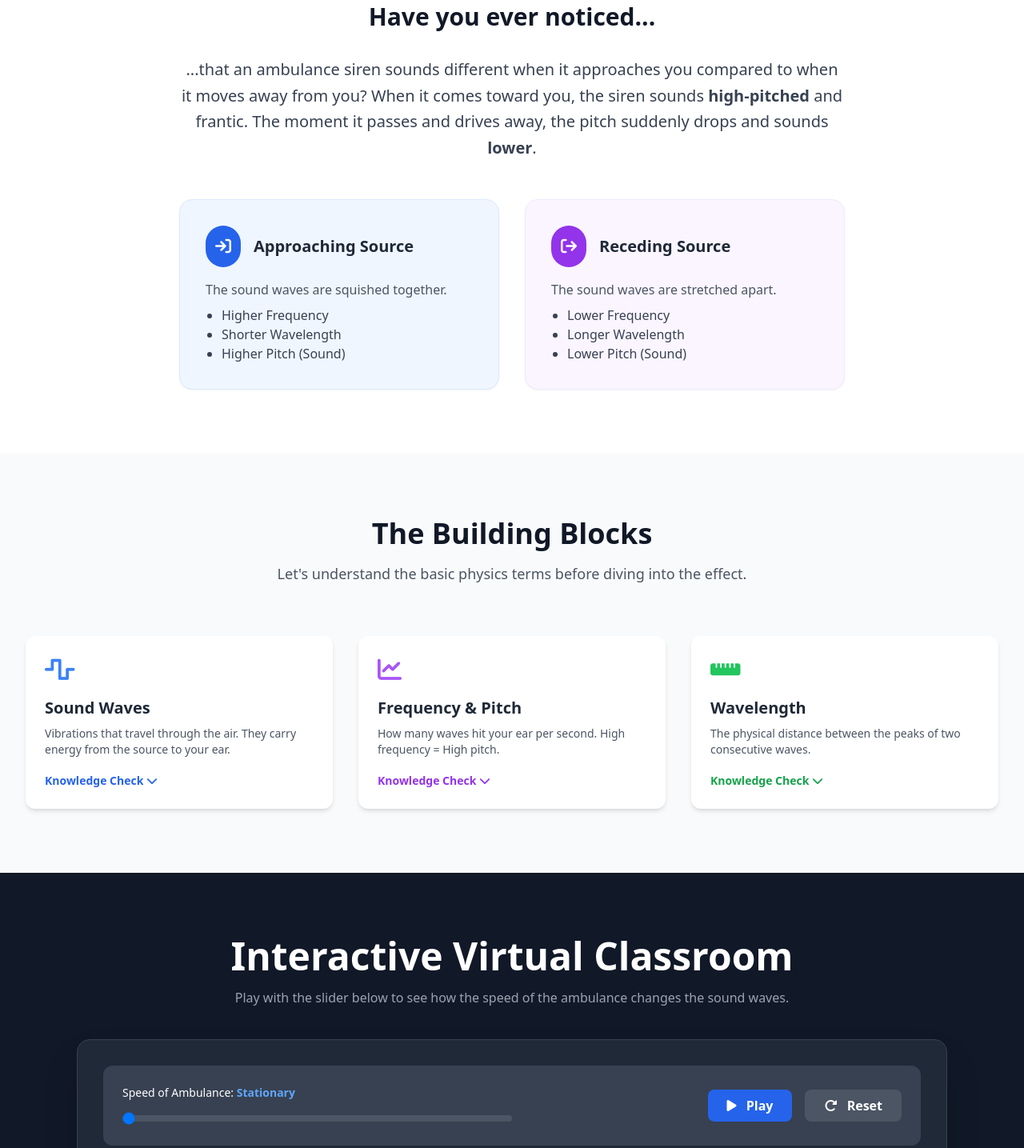
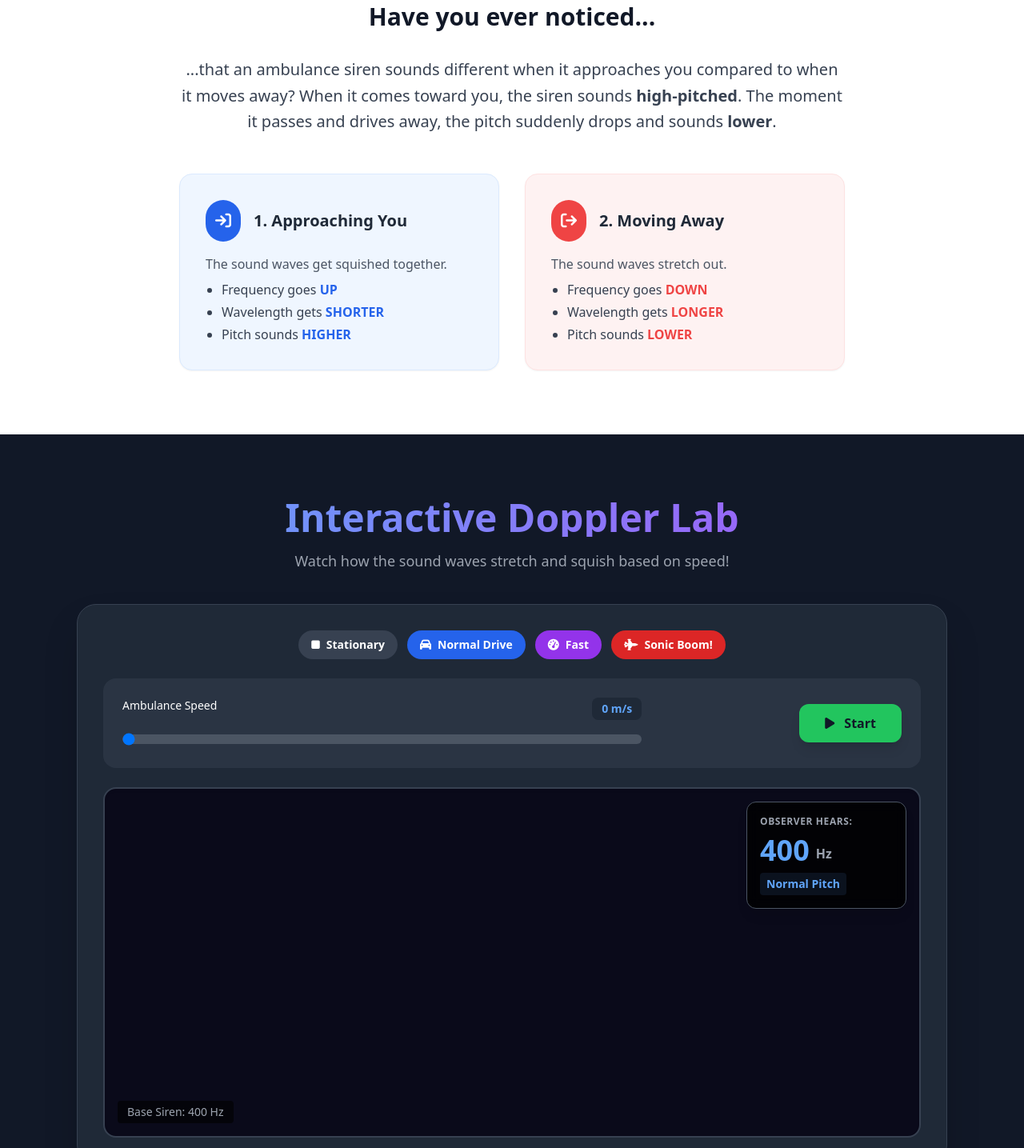
Before and after one commit to VishalGudesaria/Doppler-effect, a plain HTML site: page index.html in a window 1280 px wide. Shown: the part 833-2268 px from the top of the page at 80% size. Drawn offline with nearby package versions, Linux system fonts and the light colour scheme.

Commit message:
Update index.html

```diff
--- a/index.html
+++ b/index.html
@@ -1,21 +1,17 @@
+
 <!DOCTYPE html>
 <html lang="en" class="scroll-smooth">
 <head>
     <meta charset="UTF-8">
     <meta name="viewport" content="width=device-width, initial-scale=1.0">
     <title>Physics Made Easy - The Doppler Effect</title>
-    <!-- Tailwind CSS (CDN for simple hosting) -->
     <script src="https://cdn.tailwindcss.com"></script>
-    <!-- FontAwesome Icons -->
     <link rel="stylesheet" href="https://cdnjs.cloudflare.com/ajax/libs/font-awesome/6.4.0/css/all.min.css">
-    <!-- Custom CSS -->
     <link rel="stylesheet" href="style.css">
-    <!-- Custom JS -->
     <script src="script.js" defer></script>
 </head>
 <body class="bg-gray-50 text-gray-800 font-sans antialiased overflow-x-hidden">
 
-    <!-- NAVIGATION -->
     <nav class="fixed w-full bg-white/90 backdrop-blur-md shadow-sm z-50 border-b border-gray-200">
         <div class="max-w-7xl mx-auto px-4 sm:px-6 lg:px-8">
             <div class="flex justify-between h-16 items-center">
@@ -24,15 +20,14 @@
                     <span class="font-bold text-xl tracking-tight">Physics Made Easy</span>
                 </div>
                 <div class="hidden md:flex space-x-8">
-                    <a href="#intro" class="text-gray-600 hover:text-blue-600 font-medium transition-colors">Introduction</a>
-                    <a href="#concepts" class="text-gray-600 hover:text-blue-600 font-medium transition-colors">Basic Concepts</a>
-                    <a href="#simulation" class="text-gray-600 hover:text-blue-600 font-medium transition-colors">Simulation</a>
+                    <a href="#intro" class="text-gray-600 hover:text-blue-600 font-medium">Introduction</a>
+                    <a href="#concepts" class="text-gray-600 hover:text-blue-600 font-medium">Basic Concepts</a>
+                    <a href="#simulation" class="text-gray-600 hover:text-blue-600 font-medium">Simulation</a>
                 </div>
             </div>
         </div>
     </nav>
 
-    <!-- HERO SECTION -->
     <section class="relative pt-32 pb-20 lg:pt-48 lg:pb-32 bg-gradient-to-b from-blue-50 to-white overflow-hidden">
         <div class="max-w-7xl mx-auto px-4 sm:px-6 lg:px-8 relative text-center">
             <h1 class="text-5xl md:text-7xl font-extrabold tracking-tight mb-6">
@@ -41,112 +36,55 @@
             <p class="mt-4 text-xl md:text-2xl text-gray-600 max-w-3xl mx-auto italic font-light mb-10">
                 "Why Does an Ambulance Sound Different When It Passes You?"
             </p>
-            <a href="#intro" class="inline-flex items-center justify-center px-8 py-4 text-lg font-bold text-white bg-blue-600 hover:bg-blue-700 rounded-full shadow-lg hover:shadow-xl transition-all transform hover:-translate-y-1">
-                Start Learning <i class="fa-solid fa-arrow-right ml-2"></i>
+            <a href="#simulation" class="inline-flex items-center justify-center px-8 py-4 text-lg font-bold text-white bg-blue-600 hover:bg-blue-700 rounded-full shadow-lg hover:shadow-xl transition-all transform hover:-translate-y-1">
+                Jump to Simulation <i class="fa-solid fa-rocket ml-2"></i>
             </a>
 
-            <!-- Hero Animation -->
             <div class="mt-20 relative h-32 w-full border-b-4 border-gray-800">
                 <div class="absolute bottom-0 w-full flex justify-center items-center pb-2">
-                    <i class="fa-solid fa-person text-4xl text-gray-700"></i>
+                    <span class="text-5xl">🧍</span>
                 </div>
                 <div class="absolute bottom-0 animate-drive flex items-center gap-2 pb-1">
-                    <i class="fa-solid fa-truck-medical text-5xl text-red-600"></i>
-                    <i class="fa-solid fa-volume-high text-xl text-blue-500 animate-pulse"></i>
+                    <span class="text-5xl">🚑</span>
+                    <i class="fa-solid fa-volume-high text-2xl text-blue-500 animate-pulse"></i>
                 </div>
             </div>
         </div>
     </section>
 
-    <!-- INTRODUCTION -->
     <section id="intro" class="py-20 bg-white">
         <div class="max-w-4xl mx-auto px-4 sm:px-6 lg:px-8 text-center">
             <h2 class="text-3xl font-bold text-gray-900 mb-8">Have you ever noticed...</h2>
             <p class="text-xl text-gray-700 leading-relaxed mb-12">
-                ...that an ambulance siren sounds different when it approaches you compared to when it moves away from you?
-                When it comes toward you, the siren sounds <strong>high-pitched</strong> and frantic. The moment it passes and drives away, the pitch suddenly drops and sounds <strong>lower</strong>.
+                ...that an ambulance siren sounds different when it approaches you compared to when it moves away?
+                When it comes toward you, the siren sounds <strong>high-pitched</strong>. The moment it passes and drives away, the pitch suddenly drops and sounds <strong>lower</strong>.
             </p>
 
             <div class="grid md:grid-cols-2 gap-8 text-left">
-                <div class="bg-blue-50 p-8 rounded-2xl border border-blue-100 shadow-sm">
+                <div class="bg-blue-50 p-8 rounded-2xl border border-blue-100 shadow-sm hover:shadow-md transition">
                     <div class="flex items-center gap-4 mb-4">
-                        <div class="bg-blue-600 text-white p-3 rounded-full">
-                            <i class="fa-solid fa-arrow-right-to-bracket text-xl"></i>
-                        </div>
-                        <h3 class="text-xl font-bold">Approaching Source</h3>
+                        <div class="bg-blue-600 text-white p-3 rounded-full"><i class="fa-solid fa-arrow-right-to-bracket text-xl"></i></div>
+                        <h3 class="text-xl font-bold">1. Approaching You</h3>
                     </div>
-                    <p class="text-gray-600 mb-2">The sound waves are squished together.</p>
-                    <ul class="list-disc pl-5 text-gray-700 font-medium">
-                        <li>Higher Frequency</li>
-                        <li>Shorter Wavelength</li>
-                        <li>Higher Pitch (Sound)</li>
+                    <p class="text-gray-600 mb-2">The sound waves get squished together.</p>
+                    <ul class="list-disc pl-5 text-gray-700 font-medium space-y-1">
+                        <li>Frequency goes <span class="text-blue-600 font-bold">UP</span></li>
+                        <li>Wavelength gets <span class="text-blue-600 font-bold">SHORTER</span></li>
+                        <li>Pitch sounds <span class="text-blue-600 font-bold">HIGHER</span></li>
                     </ul>
                 </div>
 
-                <div class="bg-purple-50 p-8 rounded-2xl border border-purple-100 shadow-sm">
+                <div class="bg-red-50 p-8 rounded-2xl border border-red-100 shadow-sm hover:shadow-md transition">
                     <div class="flex items-center gap-4 mb-4">
-                        <div class="bg-purple-600 text-white p-3 rounded-full">
-                            <i class="fa-solid fa-arrow-right-from-bracket text-xl"></i>
-                        </div>
-                        <h3 class="text-xl font-bold">Receding Source</h3>
+                        <div class="bg-red-500 text-white p-3 rounded-full"><i class="fa-solid fa-arrow-right-from-bracket text-xl"></i></div>
+                        <h3 class="text-xl font-bold">2. Moving Away</h3>
                     </div>
-                    <p class="text-gray-600 mb-2">The sound waves are stretched apart.</p>
-                    <ul class="list-disc pl-5 text-gray-700 font-medium">
-                        <li>Lower Frequency</li>
-                        <li>Longer Wavelength</li>
-                        <li>Lower Pitch (Sound)</li>
+                    <p class="text-gray-600 mb-2">The sound waves stretch out.</p>
+                    <ul class="list-disc pl-5 text-gray-700 font-medium space-y-1">
+                        <li>Frequency goes <span class="text-red-500 font-bold">DOWN</span></li>
+                        <li>Wavelength gets <span class="text-red-500 font-bold">LONGER</span></li>
+                        <li>Pitch sounds <span class="text-red-500 font-bold">LOWER</span></li>
                     </ul>
-                </div>
-            </div>
-        </div>
-    </section>
-
-    <!-- BASIC CONCEPTS -->
-    <section id="concepts" class="py-20 bg-gray-50">
-        <div class="max-w-7xl mx-auto px-4 sm:px-6 lg:px-8">
-            <div class="text-center mb-16">
-                <h2 class="text-3xl md:text-4xl font-bold text-gray-900 mb-4">The Building Blocks</h2>
-                <p class="text-lg text-gray-600">Let's understand the basic physics terms before diving into the effect.</p>
-            </div>
-
-            <div class="grid md:grid-cols-2 lg:grid-cols-3 gap-8">
-                <!-- Concept 1 -->
-                <div class="bg-white p-6 rounded-xl shadow-md hover:shadow-lg transition-shadow">
-                    <i class="fa-solid fa-wave-square text-3xl text-blue-500 mb-4"></i>
-                    <h3 class="text-xl font-bold mb-2">Sound Waves</h3>
-                    <p class="text-gray-600 text-sm mb-4">Vibrations that travel through the air. They carry energy from the source to your ear.</p>
-                    <button onclick="toggleQuiz('quiz1')" class="text-sm font-bold text-blue-600 hover:underline">Knowledge Check <i class="fa-solid fa-chevron-down"></i></button>
-                    <div id="quiz1" class="hidden mt-4 p-3 bg-blue-50 rounded-lg text-sm">
-                        <p class="font-semibold mb-2">Can sound travel in space?</p>
-                        <button onclick="alert('Incorrect! Space is a vacuum, so there is no air for sound to travel through.')" class="bg-white border border-gray-300 px-3 py-1 rounded mr-2">Yes</button>
-                        <button onclick="alert('Correct! Sound needs a medium to travel.')" class="bg-white border border-gray-300 px-3 py-1 rounded">No</button>
-                    </div>
-                </div>
-
-                <!-- Concept 2 -->
-                <div class="bg-white p-6 rounded-xl shadow-md hover:shadow-lg transition-shadow">
-                    <i class="fa-solid fa-chart-line text-3xl text-purple-500 mb-4"></i>
-                    <h3 class="text-xl font-bold mb-2">Frequency & Pitch</h3>
-                    <p class="text-gray-600 text-sm mb-4">How many waves hit your ear per second. High frequency = High pitch.</p>
-                    <button onclick="toggleQuiz('quiz2')" class="text-sm font-bold text-purple-600 hover:underline">Knowledge Check <i class="fa-solid fa-chevron-down"></i></button>
-                    <div id="quiz2" class="hidden mt-4 p-3 bg-purple-50 rounded-lg text-sm">
-                        <p class="font-semibold mb-2">If frequency increases, the pitch...</p>
-                        <button onclick="alert('Correct! Higher frequency means higher pitch.')" class="bg-white border border-gray-300 px-3 py-1 rounded mr-2">Goes Up</button>
-                        <button onclick="alert('Incorrect. Think of a fast-vibrating guitar string.')" class="bg-white border border-gray-300 px-3 py-1 rounded">Goes Down</button>
-                    </div>
-                </div>
-
-                <!-- Concept 3 -->
-                <div class="bg-white p-6 rounded-xl shadow-md hover:shadow-lg transition-shadow">
-                    <i class="fa-solid fa-ruler-horizontal text-3xl text-green-500 mb-4"></i>
-                    <h3 class="text-xl font-bold mb-2">Wavelength</h3>
-                    <p class="text-gray-600 text-sm mb-4">The physical distance between the peaks of two consecutive waves.</p>
-                    <button onclick="toggleQuiz('quiz3')" class="text-sm font-bold text-green-600 hover:underline">Knowledge Check <i class="fa-solid fa-chevron-down"></i></button>
-                    <div id="quiz3" class="hidden mt-4 p-3 bg-green-50 rounded-lg text-sm">
-                        <p class="font-semibold mb-2">If waves are squished together, wavelength is...</p>
-                        <button onclick="alert('Correct! Squished waves mean less distance between them.')" class="bg-white border border-gray-300 px-3 py-1 rounded mr-2">Shorter</button>
-                        <button onclick="alert('Incorrect. Squished waves are closer together.')" class="bg-white border border-gray-300 px-3 py-1 rounded">Longer</button>
-                    </div>
                 </div>
             </div>
         </div>
@@ -156,45 +94,63 @@
     <section id="simulation" class="py-20 bg-gray-900 text-white">
         <div class="max-w-6xl mx-auto px-4 sm:px-6 lg:px-8">
             <div class="text-center mb-10">
-                <h2 class="text-3xl md:text-5xl font-bold mb-4">Interactive Virtual Classroom</h2>
-                <p class="text-gray-400">Play with the slider below to see how the speed of the ambulance changes the sound waves.</p>
+                <h2 class="text-4xl md:text-5xl font-bold mb-4 text-transparent bg-clip-text bg-gradient-to-r from-blue-400 to-purple-500">Interactive Doppler Lab</h2>
+                <p class="text-gray-400 text-lg">Watch how the sound waves stretch and squish based on speed!</p>
             </div>
 
-            <div class="bg-gray-800 rounded-2xl p-4 md:p-8 shadow-2xl border border-gray-700">
+            <div class="bg-gray-800 rounded-3xl p-4 md:p-8 shadow-2xl border border-gray-700">
 
-                <!-- Controls -->
-                <div class="flex flex-col md:flex-row justify-between items-center gap-6 mb-8 bg-gray-700 p-6 rounded-xl">
-                    <div class="w-full md:w-1/2">
-                        <label for="speedSlider" class="block text-sm font-medium mb-2">
-                            Speed of Ambulance: <span id="speedValue" class="text-blue-400 font-bold">Stationary</span>
+                <!-- Quick Actions -->
+                <div class="flex flex-wrap gap-3 mb-6 justify-center">
+                    <button onclick="setSpeed(0)" class="px-4 py-2 bg-gray-700 hover:bg-gray-600 rounded-full text-sm font-bold transition"><i class="fa-solid fa-stop mr-2"></i>Stationary</button>
+                    <button onclick="setSpeed(2)" class="px-4 py-2 bg-blue-600 hover:bg-blue-500 rounded-full text-sm font-bold transition"><i class="fa-solid fa-car mr-2"></i>Normal Drive</button>
+                    <button onclick="setSpeed(3.8)" class="px-4 py-2 bg-purple-600 hover:bg-purple-500 rounded-full text-sm font-bold transition"><i class="fa-solid fa-gauge-high mr-2"></i>Fast</button>
+                    <button onclick="setSpeed(5)" class="px-4 py-2 bg-red-600 hover:bg-red-500 rounded-full text-sm font-bold transition"><i class="fa-solid fa-fighter-jet mr-2"></i>Sonic Boom!</button>
+                </div>
+
+                <!-- Slider Controls -->
+                <div class="flex flex-col md:flex-row justify-between items-center gap-6 mb-6 bg-gray-700/50 p-6 rounded-2xl">
+                    <div class="w-full md:w-2/3">
+                        <label for="speedSlider" class="flex justify-between text-sm font-medium mb-3">
+                            <span>Ambulance Speed</span>
+                            <span id="speedValue" class="text-blue-400 font-bold bg-gray-800 px-3 py-1 rounded-lg">0 m/s</span>
                         </label>
-                        <input type="range" id="speedSlider" min="0" max="8" step="0.5" value="0" class="w-full h-2 bg-gray-600 rounded-lg appearance-none cursor-pointer">
+                        <input type="range" id="speedSlider" min="0" max="6" step="0.1" value="0" class="w-full h-3 bg-gray-600 rounded-lg appearance-none cursor-pointer">
                     </div>
 
-                    <div class="flex gap-4">
-                        <button id="btnPlay" class="px-6 py-2 bg-blue-600 hover:bg-blue-500 font-bold rounded-lg transition-colors">
-                            <i class="fa-solid fa-play mr-2"></i> Play
-                        </button>
-                        <button id="btnReset" class="px-6 py-2 bg-gray-600 hover:bg-gray-500 font-bold rounded-lg transition-colors">
-                            <i class="fa-solid fa-rotate-right mr-2"></i> Reset
+                    <div class="flex gap-4 w-full md:w-auto">
+                        <button id="btnPlay" class="flex-1 px-8 py-3 bg-green-500 hover:bg-green-400 text-gray-900 font-bold rounded-xl transition-all shadow-lg hover:shadow-green-500/30">
+                            <i class="fa-solid fa-play mr-2"></i> Start
                         </button>
                     </div>
                 </div>
 
-                <!-- Canvas Container -->
-                <div class="relative w-full aspect-video bg-black rounded-xl overflow-hidden border border-gray-600">
+                <!-- Canvas & HUD Container -->
+                <div class="relative w-full aspect-[16/9] md:aspect-[21/9] bg-[#0a0a1a] rounded-2xl overflow-hidden border-2 border-gray-700 shadow-inner" id="canvasContainer">
                     <canvas id="dopplerCanvas" class="absolute top-0 left-0 w-full h-full"></canvas>
-                    <div class="absolute top-4 left-4 bg-black/60 px-3 py-1 rounded text-sm text-gray-300">
-                        Observer <i class="fa-solid fa-person text-blue-400 ml-1"></i>
+
+                    <!-- Real-Time HUD Overlay -->
+                    <div class="absolute top-4 right-4 bg-black/80 backdrop-blur border border-gray-600 p-4 rounded-xl shadow-lg min-w-[200px]">
+                        <h4 class="text-gray-400 text-xs font-bold uppercase tracking-wider mb-2">Observer Hears:</h4>
+                        <div class="flex items-end gap-2">
+                            <span id="hzDisplay" class="text-4xl font-black text-blue-400">400</span>
+                            <span class="text-gray-400 font-bold mb-1">Hz</span>
+                        </div>
+                        <div id="pitchStatus" class="mt-2 text-sm font-bold text-blue-400 bg-blue-400/10 px-2 py-1 rounded inline-block">
+                            Normal Pitch
+                        </div>
+                    </div>
+
+                    <div class="absolute bottom-4 left-4 bg-black/60 px-3 py-1 rounded text-sm text-gray-400">
+                        Base Siren: 400 Hz
                     </div>
                 </div>
             </div>
         </div>
     </section>
 
-    <!-- FOOTER -->
     <footer class="bg-gray-900 border-t border-gray-800 py-10 text-center text-gray-500 font-medium">
-        <i class="fa-solid fa-atom text-blue-500 mr-2"></i> Physics Made Easy © 2026. Built for interactive learning.
+        <i class="fa-solid fa-atom text-blue-500 mr-2"></i> Physics Made Easy © 2026.
     </footer>
 </body>
 </html>
```
